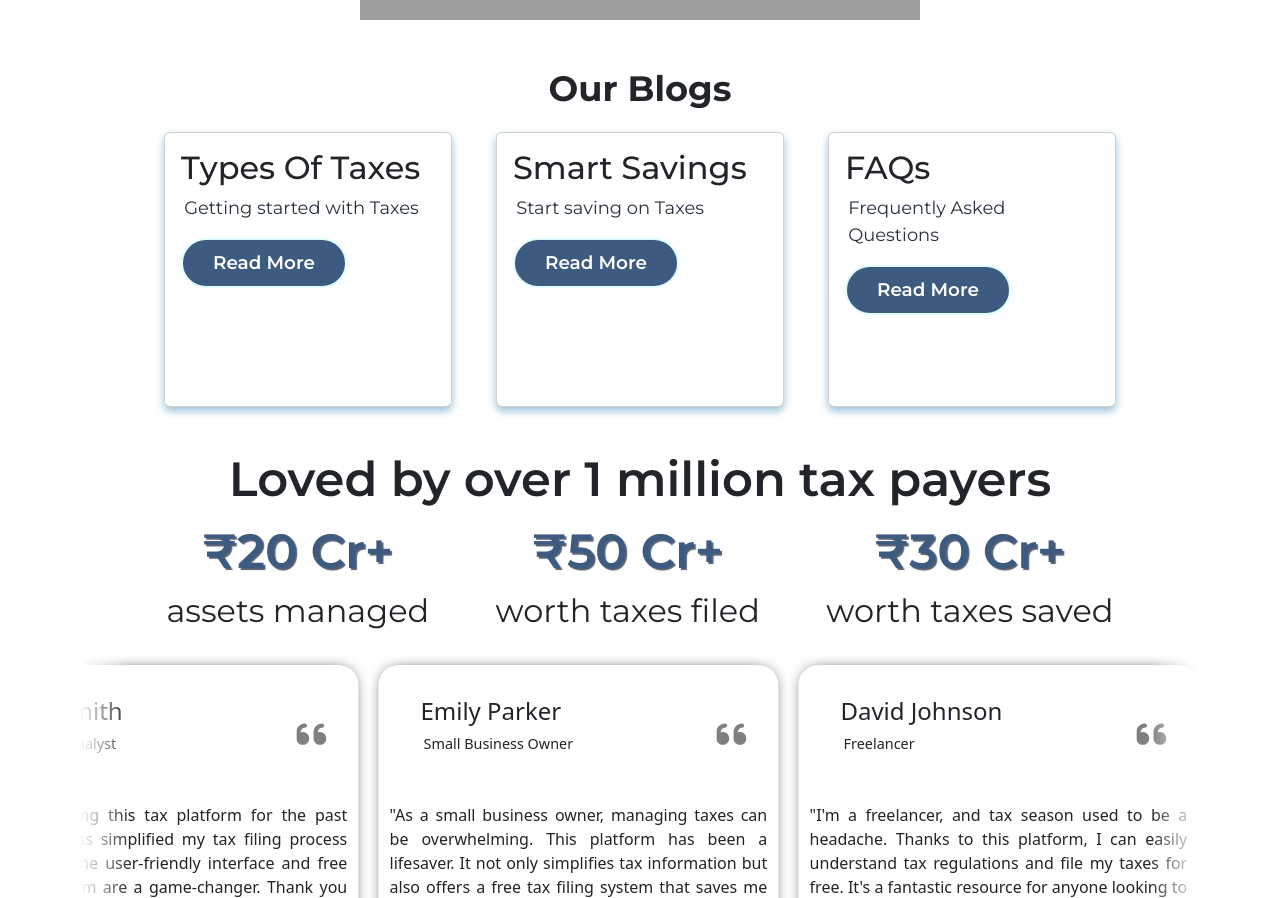
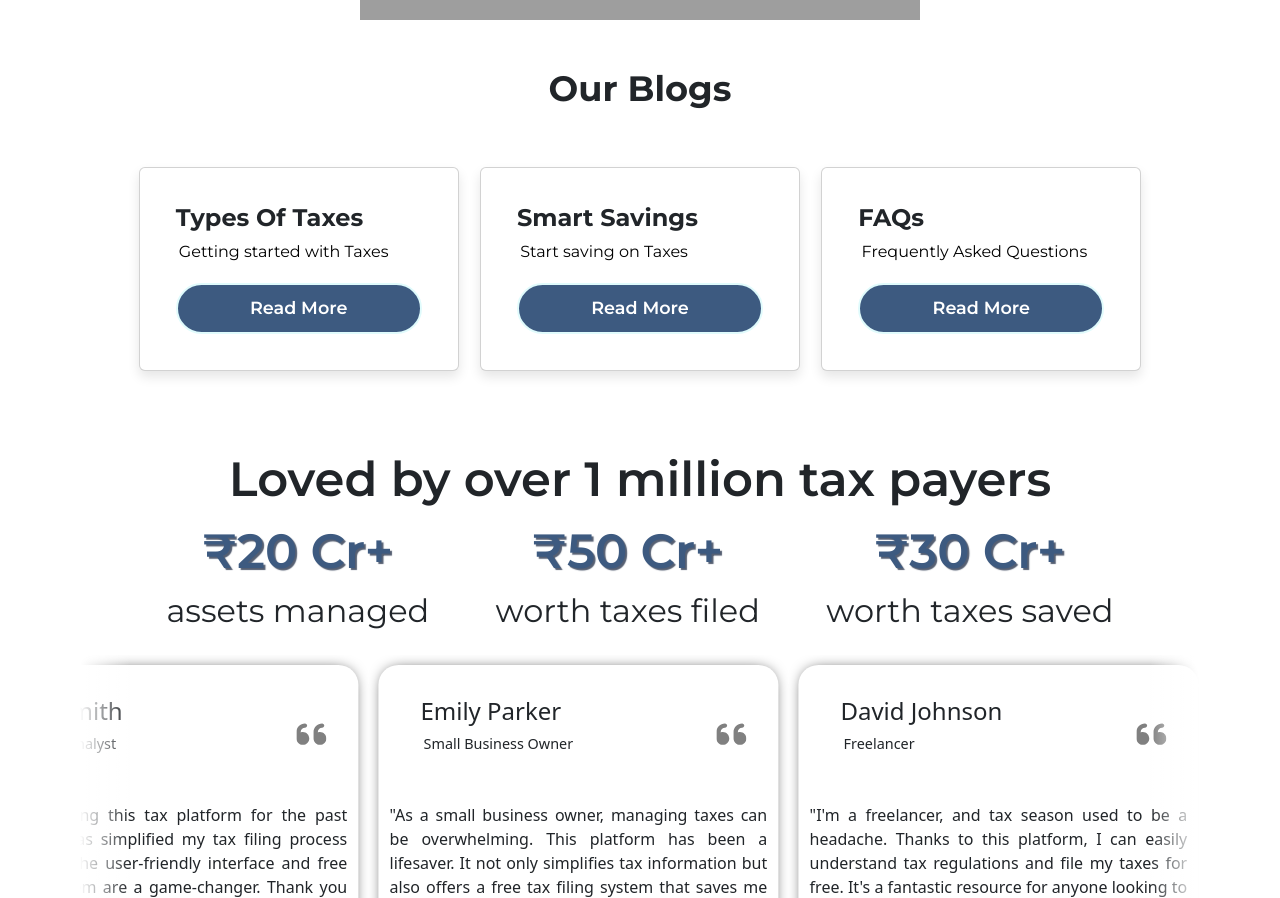
Before and after one commit to Gautam-04/TaxSarthi, a React (Create React App) app in the folder client/: page / in a window 1280 px wide. Shown: the part 1060-1958 px from the top of the page. Built offline with nearby package versions, Linux system fonts and the light colour scheme; grey boxes are pictures that could not be loaded; a web font is replaced by a local one.

Commit message:
fixed ui issues
Signed-off-by: Gautam-04 <2022.gautam.rai@ves.ac.in>

```diff
--- a/client/src/components/mis/Card/Card.css
+++ b/client/src/components/mis/Card/Card.css
@@ -1,26 +1,62 @@
 .card {
-  width: 18rem;
-  box-shadow: 0 4px 8px var(--green-light);
-  border-radius: 20px;
-  height: 100% !important;
-  border: 2px solid var(--green-light);
+  width: 100%;
+  max-width: 320px;
+  /* Responsive width */
+  height: 420px;
+  /* Fixed height */
+  box-shadow: 0 6px 12px rgba(0, 0, 0, 0.1);
+  /* Softer shadow */
+  border-radius: 16px;
+  border: 1.5px solid var(--green-light);
+  transition: transform 0.2s ease-in-out, box-shadow 0.2s ease-in-out;
+  background-color: #ffffff;
+  padding: 20px;
+  margin: 10px auto;
+  display: flex;
+  flex-direction: column;
+  justify-content: space-between;
+}
+
+.card:hover {
+  transform: translateY(-5px);
+  box-shadow: 0 10px 18px rgba(0, 0, 0, 0.15);
+}
+
+.card-title {
+  font-size: 1.5rem !important;
+  font-weight: 800 !important;
+  color: black;
+  /* Black text */
+  margin-bottom: 10px;
+}
+
+.card-text {
+  font-size: 1rem;
+  color: #000;
+  /* Black text */
+  margin-bottom: 20px;
+  line-height: 1.4;
+  flex-grow: 1;
+  overflow: hidden;
 }
 
 .card-button {
-  padding: 0 30px;
-  width: auto;
-  height: 50px;
+  padding: 10px 25px;
+  width: 100%;
   border-radius: 30px;
   border: 2px solid var(--green-dark);
   font-weight: 600;
-  font-size: 1.15rem;
+  font-size: 1.1rem;
   background-color: var(--green-primary);
   color: white;
-  transition: background-color 0.1s ease-in-out;
+  /* Black text */
+  transition: all 0.2s ease-in-out;
+  cursor: pointer;
 }
 
 .card-button:hover {
   background-color: var(--green-dark);
   color: black;
   border-color: var(--blue-dark);
+  transform: scale(1.05);
 }
--- a/client/src/components/mis/Card/Card.jsx
+++ b/client/src/components/mis/Card/Card.jsx
@@ -4,15 +4,10 @@ import { useNavigate } from "react-router-dom";
 import "./Card.css";
 
 function truncateText(text, maxLength) {
-  if (text.length <= maxLength) {
-    return text;
-  } else {
-    return text.substring(0, maxLength) + "...";
-  }
+  return text.length > maxLength ? text.substring(0, maxLength) + "..." : text;
 }
 
-function BlogCard(props) {
-  const { title, body, useNavigateTo } = props;
+function BlogCard({ title, body, useNavigateTo }) {
   const navigate = useNavigate();
   const truncatedBody = truncateText(body, 100);
 
@@ -20,42 +15,16 @@ function BlogCard(props) {
     if (useNavigateTo) {
       navigate(useNavigateTo);
     } else {
-      // Handle button click logic without navigation
       console.log("Button clicked without navigation");
     }
   };
 
   return (
-    <Card
-      // style={{
-      //   width: "18rem",
-      //   boxShadow: "0 4px 8px rgba(0, 0, 0, 0.2)",
-      //   borderRadius: "20px",
-      //   height: "100%",
-      //   border: "2px solid #b3d89c",
-      // }}
-      className="card"
-    >
+    <Card className="card">
       <Card.Body>
-        <Card.Title style={{ fontSize: "2rem" }}>{title}</Card.Title>
-        <Card.Text style={{ color: "var(--blue-dark)", fontSize: "1.12rem" }}>
-          {truncatedBody}
-        </Card.Text>
-        <button
-          onClick={handleButtonClick}
-          // style={{
-          //   padding: "0 30px",
-          //   width: "auto",
-          //   height: "50px",
-          //   borderRadius: "30px",
-          //   fontWeight: "600",
-          //   fontSize: "1.15rem",
-          //   backgroundColor: "#b3d89c",
-          //   color: "black",
-          //   transition: "background-color 0.2s ease-in-out",
-          // }}
-          className="card-button"
-        >
+        <Card.Title className="card-title">{title}</Card.Title>
+        <Card.Text className="card-text">{truncatedBody}</Card.Text>
+        <button onClick={handleButtonClick} className="card-button">
           Read More
         </button>
       </Card.Body>
--- a/client/src/pages/Auth/Login.css
+++ b/client/src/pages/Auth/Login.css
@@ -58,10 +58,10 @@
   border-bottom: 2px solid rgba(211, 211, 211, 0.212) !important;
 }
 
-.nav-link:not(.active) {
+/* .nav-link:not(.active) {
   border: 2px solid rgba(211, 211, 211, 0.212) !important;
   border-bottom: 2px solid var(--primary) !important;
-}
+} */
 @media (width < 1200px) {
   .Login-sec {
     height: auto;
@@ -69,12 +69,14 @@
     gap: 10px;
     padding-block: 2rem;
   }
+
   .login-form {
     width: 70%;
     margin: auto;
     height: auto;
     padding-bottom: 2rem;
   }
+
   .login-info {
     display: none;
   }
```
